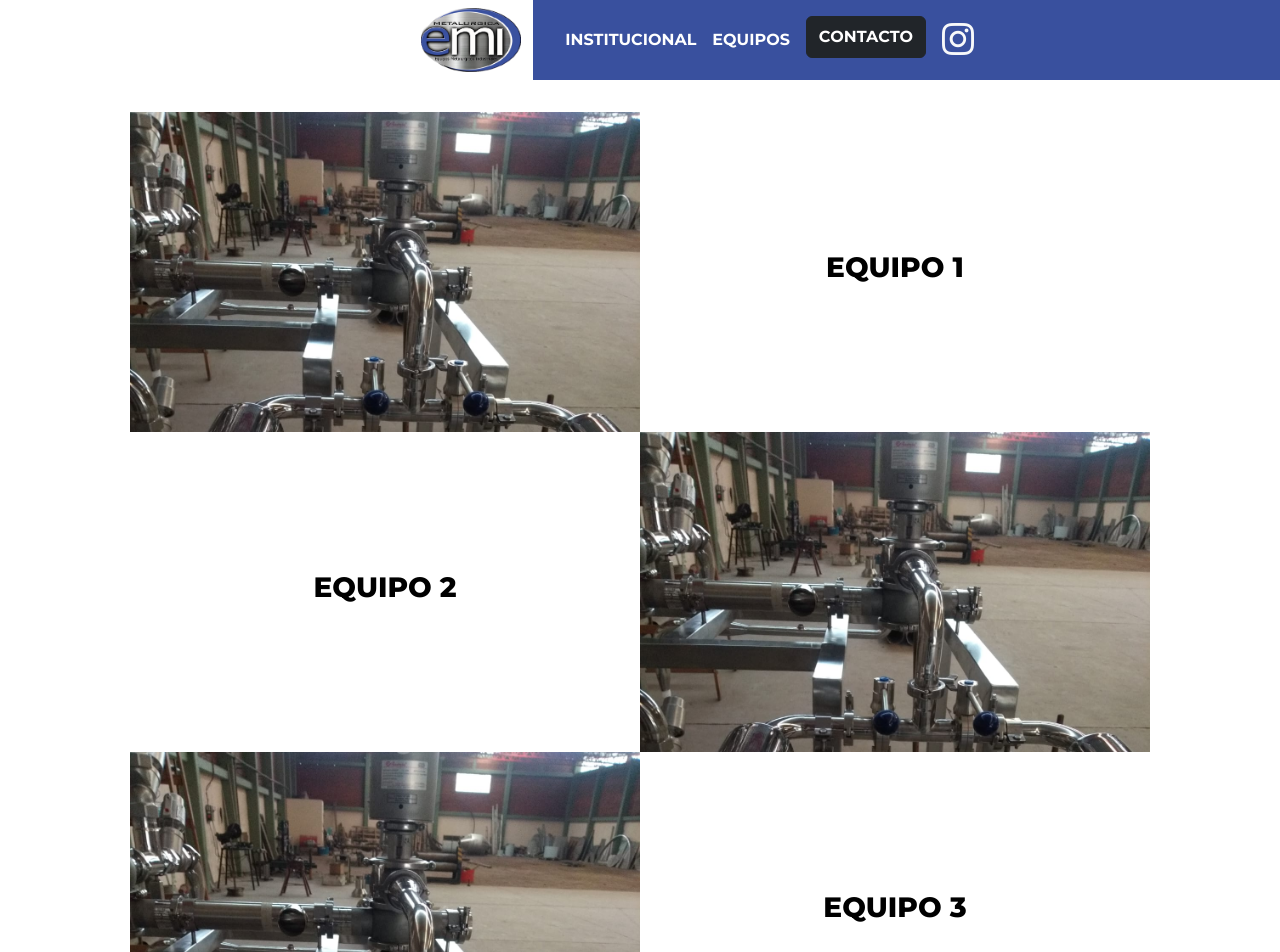
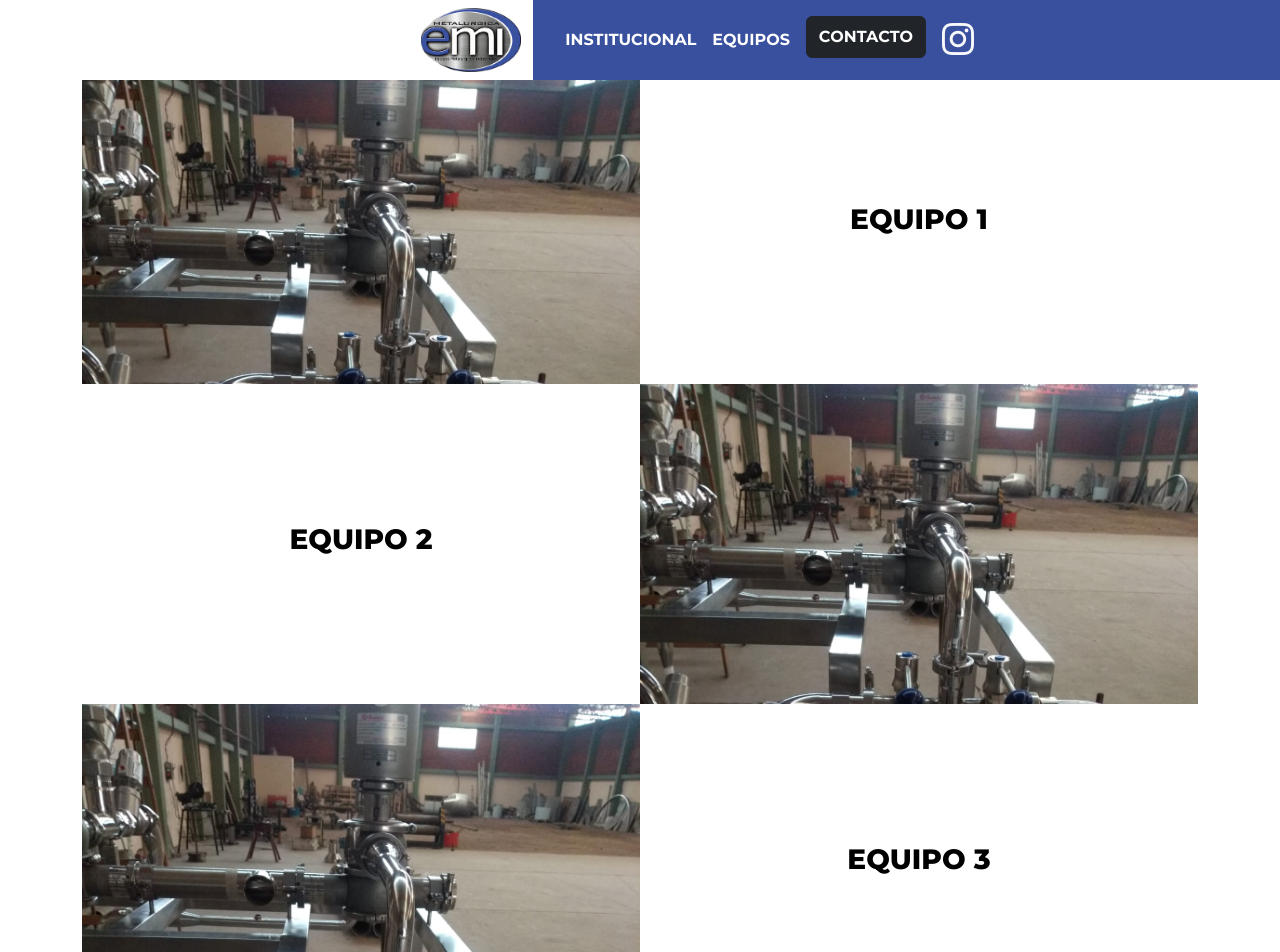
Before and after one commit to LJMDZST/emi-metalurgica, a React (Vite) app: page /emi-metalurgica/equipos in a window 1280 px wide. Shown: the top 952 px of the page. Built offline with nearby package versions, Linux system fonts and the light colour scheme.

Commit message:
padding horizontal de tarjetas en 0

```diff
--- a/src/components/Equipo/CardEquipo.tsx
+++ b/src/components/Equipo/CardEquipo.tsx
@@ -4,7 +4,7 @@ export const CardEquipo = ({titulo = '', srcImg = '#', invertido = false}) => {
 
 
   return (
-    <div className=" container-md " style={{ fontFamily : 'card' }}>
+    <div className=" container-lg " style={{ fontFamily : 'card' }}>
        <div className="row">
             <div className={`col-md d-flex align-items-center justify-content-center `}
                 style={invertido ? undefined : { backgroundImage : `url(${srcImg})`, backgroundSize : 'cover', height : '20em' } }
--- a/src/components/Equipo/SectionEquipo.tsx
+++ b/src/components/Equipo/SectionEquipo.tsx
@@ -10,11 +10,11 @@ export const SectionEquipo = ({
     srcImg3 = ''
 }) => {
   return (
-    <div className='container-fluid  p-5' style={{margin : '-1em auto'}}>
+    <div className='container-fluid ' style={{margin : '-1em auto'}}>
          <div className="row row-cols-1 justify-content-center  ">
-            <div className="col d-flex justify-content-center"> <CardEquipo titulo={titulo1} srcImg={srcImg1}  invertido={false}/></div>
-            <div className="col d-flex justify-content-center"> <CardEquipo titulo={titulo2}  srcImg={srcImg2} invertido={true}/></div>
-            <div className="col d-flex justify-content-center"> <CardEquipo titulo={titulo3}  srcImg={srcImg3} invertido={false}/></div>
+            <div className="col pe-0 ps-0 d-flex justify-content-center"> <CardEquipo titulo={titulo1} srcImg={srcImg1}  invertido={false}/></div>
+            <div className="col pe-0 ps-0 d-flex justify-content-center"> <CardEquipo titulo={titulo2}  srcImg={srcImg2} invertido={true}/></div>
+            <div className="col pe-0 ps-0 d-flex justify-content-center"> <CardEquipo titulo={titulo3}  srcImg={srcImg3} invertido={false}/></div>
 
         </div>
     </div>
--- a/src/pages/Home/Home.tsx
+++ b/src/pages/Home/Home.tsx
@@ -76,7 +76,7 @@ export const Home = () => {
             <div className="col d-flex justify-content-center p-0" style={{minHeight:"40em"}}>
                 <About />
             </div>
-            <div className="col p-5 bg-white text-center" style={{minHeight:"40em"}}>
+            <div className="col pe-0 ps-0 pt-5 pb-5 bg-white text-center" style={{minHeight:"40em"}}>
                <SectionEquipo
                   srcImg1={imgHome1} srcImg2={imgHome1} srcImg3={imgHome1}
                   titulo1='EQUIPO 1'  titulo2='EQUIPO 2'  titulo3='EQUIPO 3'
```
